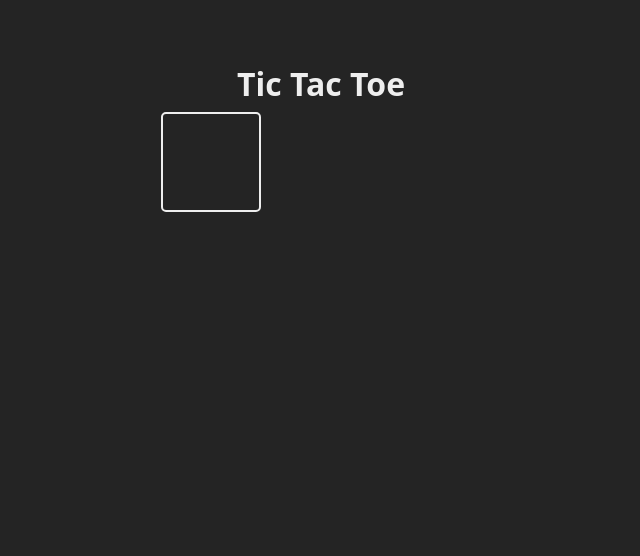
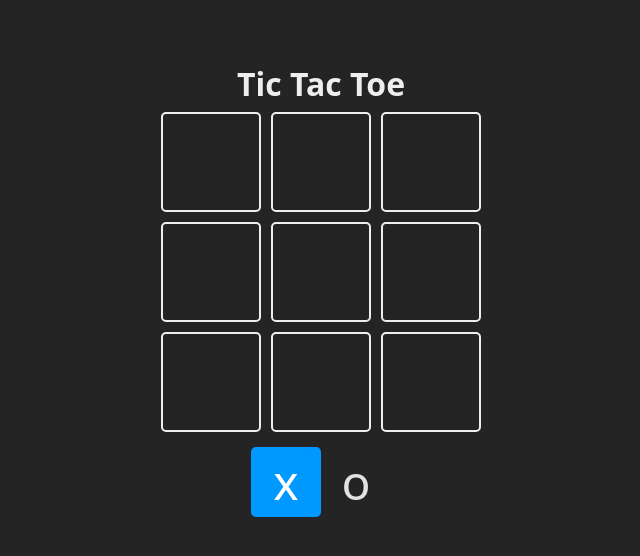
Before and after one commit to erickdc7/tic-tac-toe, a React (Vite) app: page / in a window 1280 px wide. Shown: the top 556 px of the page, without its empty margins (319-959 px from the left). Built offline with nearby package versions, Linux system fonts and the light colour scheme.

Commit message:
add square

```diff
--- a/src/App.jsx
+++ b/src/App.jsx
@@ -6,17 +6,27 @@
   O: 'o',
 }
 
-const Square = ({ children, updateBoard, index }) => {
+const Square = ({ children, isSelected, updateBoard, index }) => {
+  const className = `square ${isSelected ? 'is-selected' : ''}`
+
+  const handleClick = () => {
+    updateBoard()
+  }
+
   return (
-    <div className='square' >
+    <div onClick={handleClick} className={className}>
       {children}
     </div>
   )
 }
 
 function App() {
-  const [board, setBoard] = useState([Array(9).fill(null)])
+  const [board, setBoard] = useState(Array(9).fill(null))
   const [turn, setTurn] = useState(TURNS.X)
+
+  const updateBoard = () => {
+
+  }
 
   return (
     <main className="board">
@@ -26,12 +36,25 @@
         {
           board.map((_, index) => {
             return (
-              <Square key={index} index={index} >
+              <Square
+                key={index}
+                index={index}
+                updateBoard={updateBoard}
+              >
                 {board[index]}
               </Square>
             )
           })
         }
+      </section>
+
+      <section className='turn'>
+        <Square isSelected={turn === TURNS.X}>
+          {TURNS.X}
+        </Square>
+        <Square isSelected={turn === TURNS.O}>
+          {TURNS.O}
+        </Square>
       </section>
     </main>
   )
```
